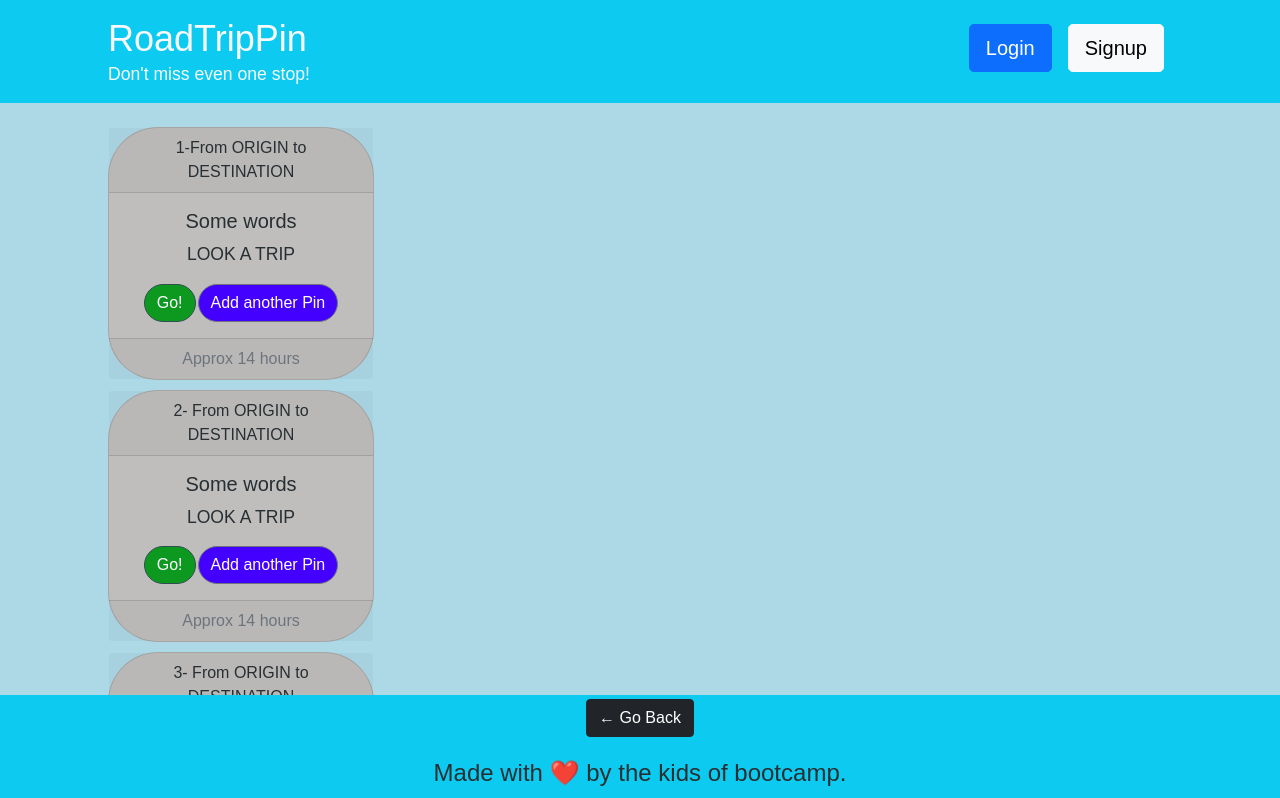
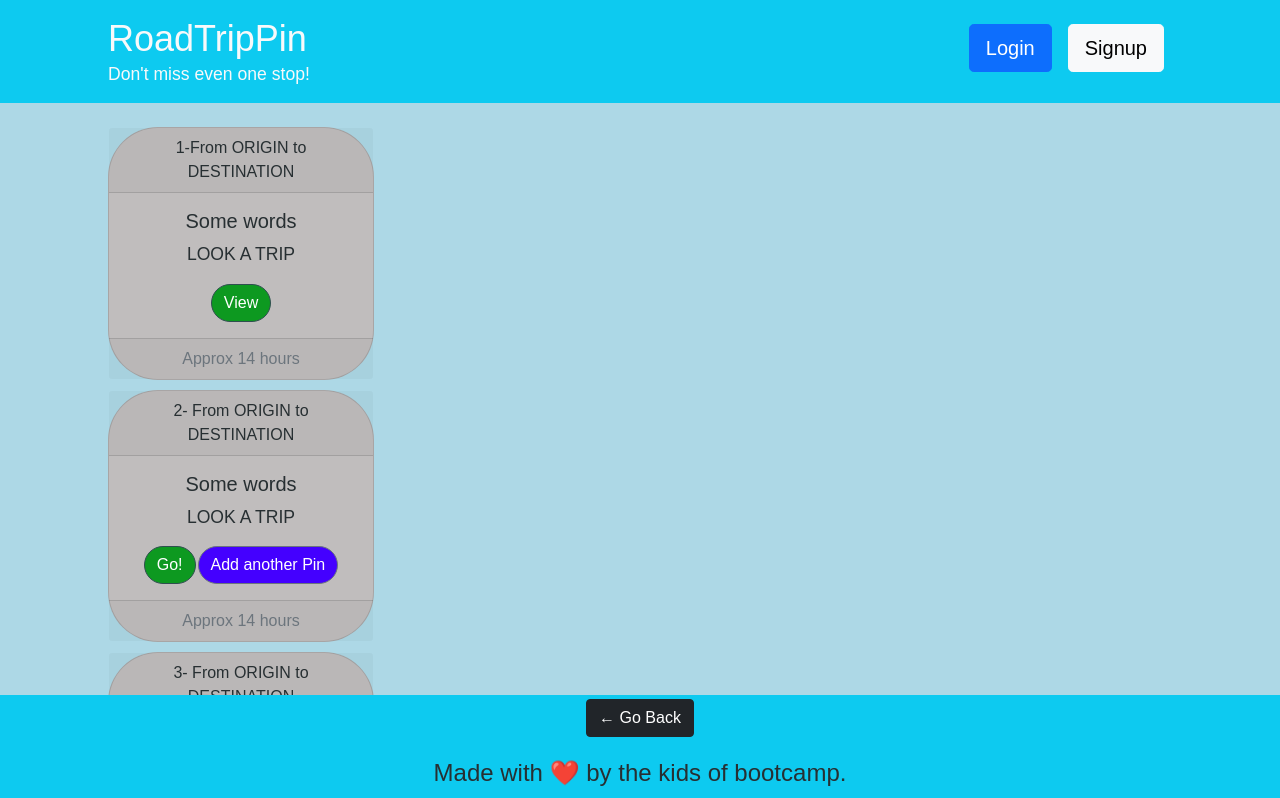
Before and after one commit to Road-Trip-App/RoadTripApp, a React (Create React App) app in the folder client/: page /new-trip in a window 1280 px wide. Shown: the top 798 px of the page. Built offline with nearby package versions, Linux system fonts and the light colour scheme; what react-google-maps would draw is missing.

Commit message:
Changing trip card

```diff
--- a/client/src/App.js
+++ b/client/src/App.js
@@ -54,6 +54,9 @@ function App() {
             <Route exact path="/">
               <NewTripBtn />
             </Route>
+            <Route exact path="/dashboard">
+              <NewTripBtn />
+            </Route>
             <NewTrip />
             <Route exact path="/login">
               <Login />
--- a/client/src/components/SingleTripView/SingleTripView.js
+++ b/client/src/components/SingleTripView/SingleTripView.js
@@ -3,7 +3,7 @@ import Card from 'react-bootstrap/card';
 import Button from 'react-bootstrap/button';
 import { Link } from 'react-router-dom';
 
-export function GoTrip() {
+export function SingleTripView() {
     return (
         <>
             <Card className="text-center btnstyle">
@@ -13,7 +13,7 @@ export function GoTrip() {
                     <Card.Text>
                         LOOK A TRIP
                     </Card.Text>
-                    {/* <Link to="/banana"> */}
+                    {/* <Link to="/"> */}
                     <Button className="go-btn" variant="primary">Go!</Button>
 
                     {/* </Link> */}
@@ -43,4 +43,4 @@ export function GoTrip() {
     );
 }
 
-export default GoTrip;
+export default SingleTripView;
--- a/client/src/components/TripCard/TripCard.js
+++ b/client/src/components/TripCard/TripCard.js
@@ -14,13 +14,13 @@ export function NewTrip() {
           <Card.Text>
             LOOK A TRIP
           </Card.Text>
-          <Link to="/existing-trip">
-            <Button className="go-btn" variant="primary">Go!</Button>
+          <Link to="/SingleTripView">
+            <Button className="go-btn" variant="primary">View</Button>
 
           </Link>
-          <Link to="/way-point">
+          {/* <Link to="/way-point">
             <Button className="edit-btn" variant="secondary">Add another Pin</Button>
-          </Link>
+          </Link> */}
         </Card.Body>
         <Card.Footer className="text-muted">Approx 14 hours</Card.Footer>
       </Card>
```
